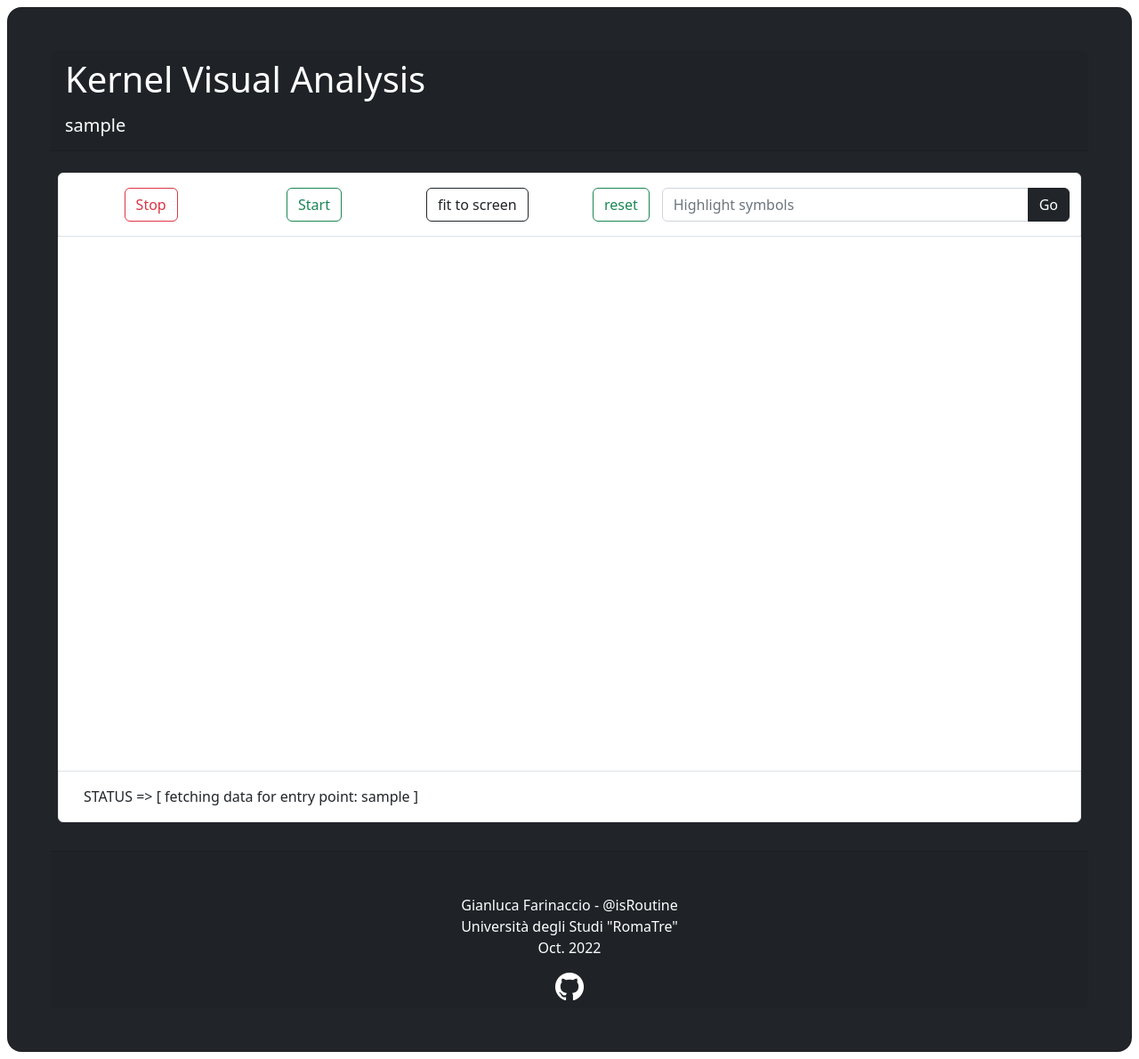
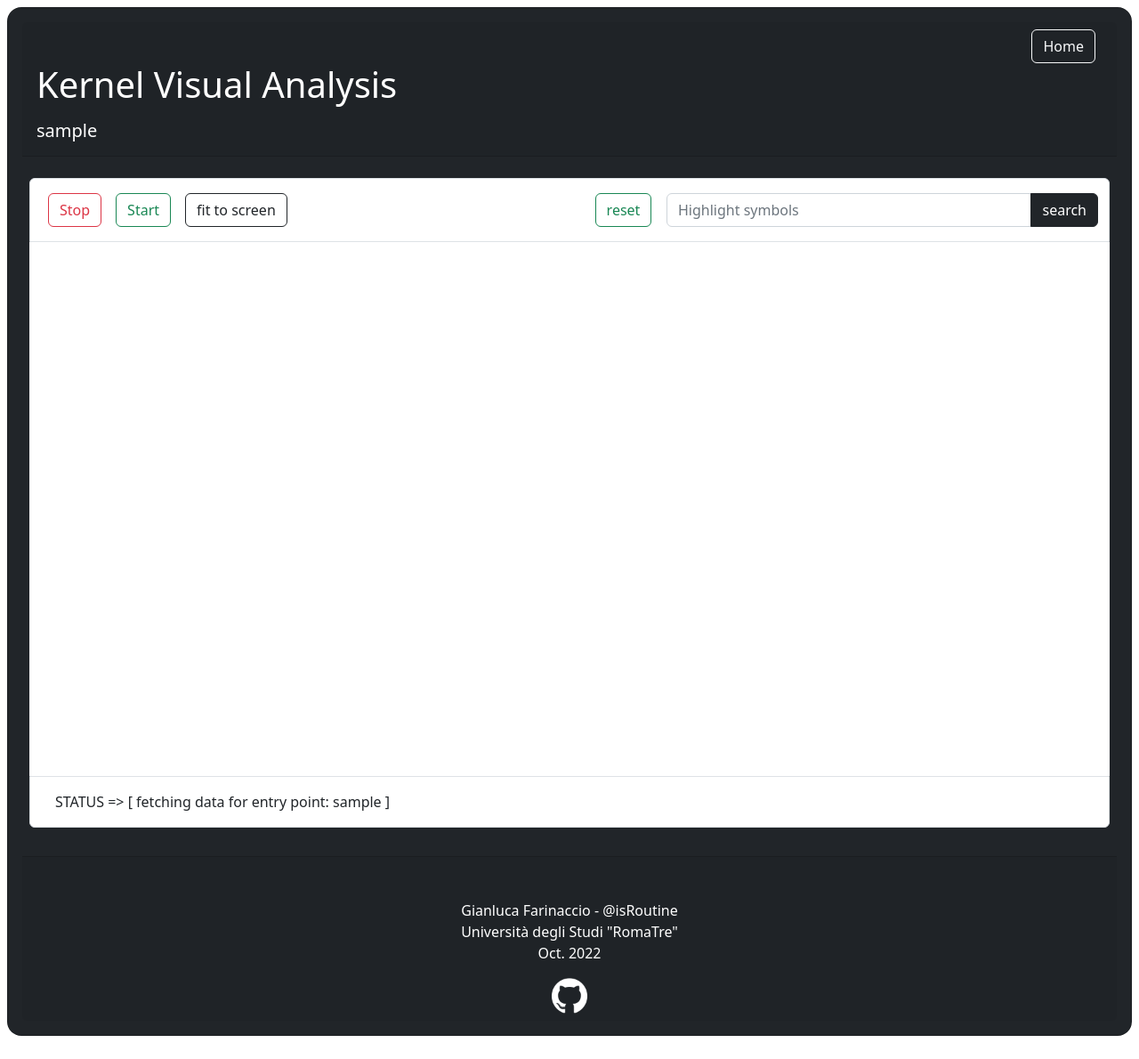
Before and after one commit to gianlucafarinaccio/kernel-visual-analysis, a Flask app: a page that uses templates/symbol.html in a window 1280 px wide. Shown: the whole page at 89% size. After the commit the page ends 1164 px from the top, so only its background shows below. Run offline with Flask 2, Linux system fonts and the light colour scheme; data that the repository does not hold is empty; some libraries are stand-ins or nearby versions.

Commit message:
update frontend

```diff
--- a/static/js/src/repository-module.js
+++ b/static/js/src/repository-module.js
@@ -28,7 +28,8 @@ export const repository = function(){
             hover: true,
 	    },
         nodes:{
-            shape: 'circle'
+            shape: 'dot',
+            size:50,
         },
 	    edges: {
             width: 3,
@@ -84,11 +85,14 @@ export const repository = function(){
 			throw new Error(`HTTP error! status: ${response.status}`);
 
         //parsing data
+        ui.status("parsing data...");
         _jsonResponse = await response.json();
 		parseResponse(_jsonResponse);
         parseSubsystems(_nodes, _symbols);
+        ui.status("parsing subsystems...");
         _subsystems = generateSubsystemsList(_symbols);
         _usedSubsystems = generateUsedSubsystemsList(_nodes);
+        ui.status("parsing ok...");
 	};
 
 
--- a/templates/symbol.html
+++ b/templates/symbol.html
@@ -23,8 +23,12 @@
 
     <div hidden id="symname">{{symbol_name}}</div>
 
-    <div class="card m-2 p-5 rounded-4 bg-dark">
+    <div class="card m-2 p-3 rounded-4 bg-dark">
         <div class="card-header">
+            <div class="d-flex justify-content-end">
+                <a type="button" href="/"  class="btn btn-outline-light mx-2" >Home</a>
+            </div>
+
             <h1 class="text-white ">Kernel Visual Analysis</h1>
             <h5 class="text-white mt-3"> {{symbol_name}}</h5>
         </div>
@@ -32,16 +36,10 @@
         <div class="card-body my-2 mx-1">
             <div class="row d-flex flex-row mb-0 py-3 bg-white border border-bottom rounded-top">
 
-                <div class="col-6 d-flex justify-content-evenly ">
-                    <div class="col d-flex justify-content-center ">
-                        <button id="stop" type="button" class="btn btn-outline-danger" >Stop</button>
-                    </div>
-                    <div class="col d-flex justify-content-center ">
-                        <button id="start" type="button" class="btn btn-outline-success" >Start</button>
-                    </div>
-                    <div class="col d-flex justify-content-center ">
-                        <button id="fit" type="button" class="btn btn-outline-dark" >fit to screen</button>
-                    </div>
+                <div class="col-6 d-flex justify-content-start ">
+                    <button id="stop" type="button" class="btn btn-outline-danger mx-2" >Stop</button>
+                    <button id="start" type="button" class="btn btn-outline-success mx-2" >Start</button>
+                    <button id="fit" type="button" class="btn btn-outline-dark mx-2" >fit to screen</button>
                 </div>
 
                 <div class="col-6 d-flex justify-content-evenly ">
@@ -50,8 +48,10 @@
                     </div>
                     <div class="col-10 d-flex justify-content-center ">
                         <div class="input-group  align-items-center justify-content-center">
-                          <input id="search-field" type="text" class="form-control  -dark" placeholder="Highlight symbols" aria-describedby="button-addon2">
-                          <button id="search" class="btn btn-dark" type="button">Go</button>
+                          <input id="search-field" type="text" class="form-control" placeholder="Highlight symbols" aria-describedby="button-addon2">
+                          <button id="search" class="btn btn-dark" type="button">
+                            search
+                          </button>
                         </div>
                     </div>
 
@@ -63,7 +63,7 @@
                 <div id="network" class="bg-white" style="height:600px;"> </div>
             </div>
             <div class="row border p-3 bg-white rounded-bottom">
-                <div id="status"> ... </div>
+                <div id="status"> console </div>
             </div>
 
         </div>
@@ -73,8 +73,8 @@
             <div class="text-center text-white ">Università degli Studi "RomaTre"</div>
             <div class="text-center text-white ">Oct. 2022</div>
             <div class="d-flex justify-content-center mt-3">
-                <a href="https://www.github.com/isRoutine/kernel-visual-analysis">
-                    <img src="{{url_for('static', filename='media/icons/github.png')}}">
+                <a class="mx-2" href="https://www.github.com/isRoutine/kernel-visual-analysis" target="_blank">
+                    <img src="{{url_for('static', filename='media/icons/github.png')}}" style="width:40px; height:auto ;">
                 </a>
             </div>
         </div>
```
Also changed, not shown: templates/index.html (+6 -5 lines), static/media/icons/github.png.
